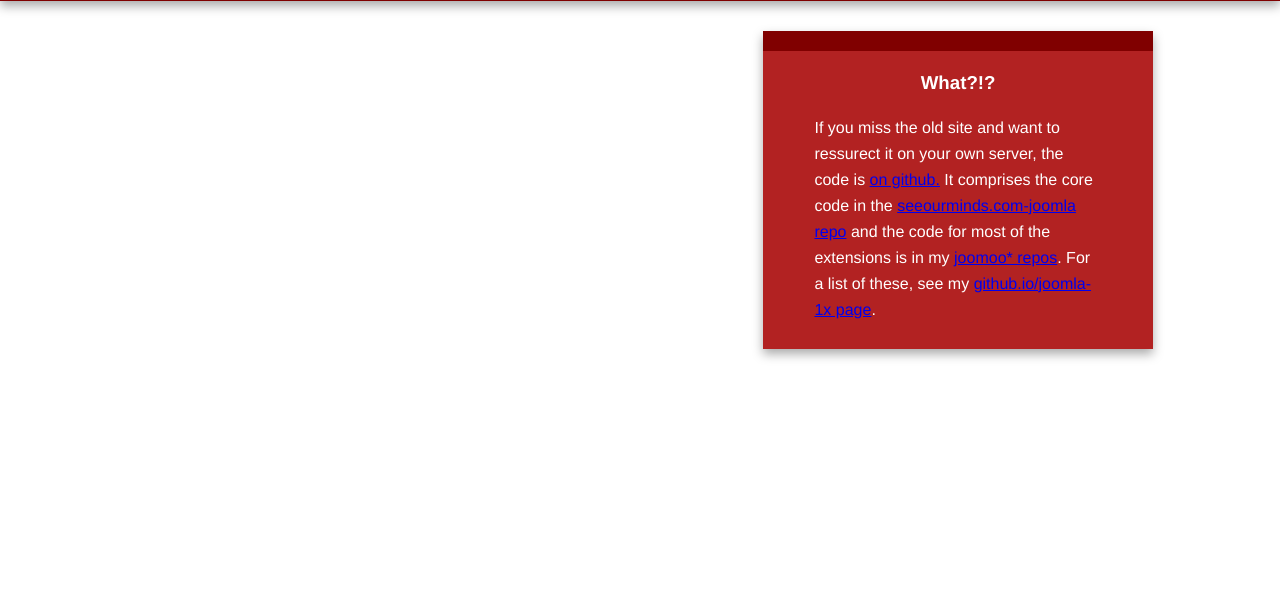
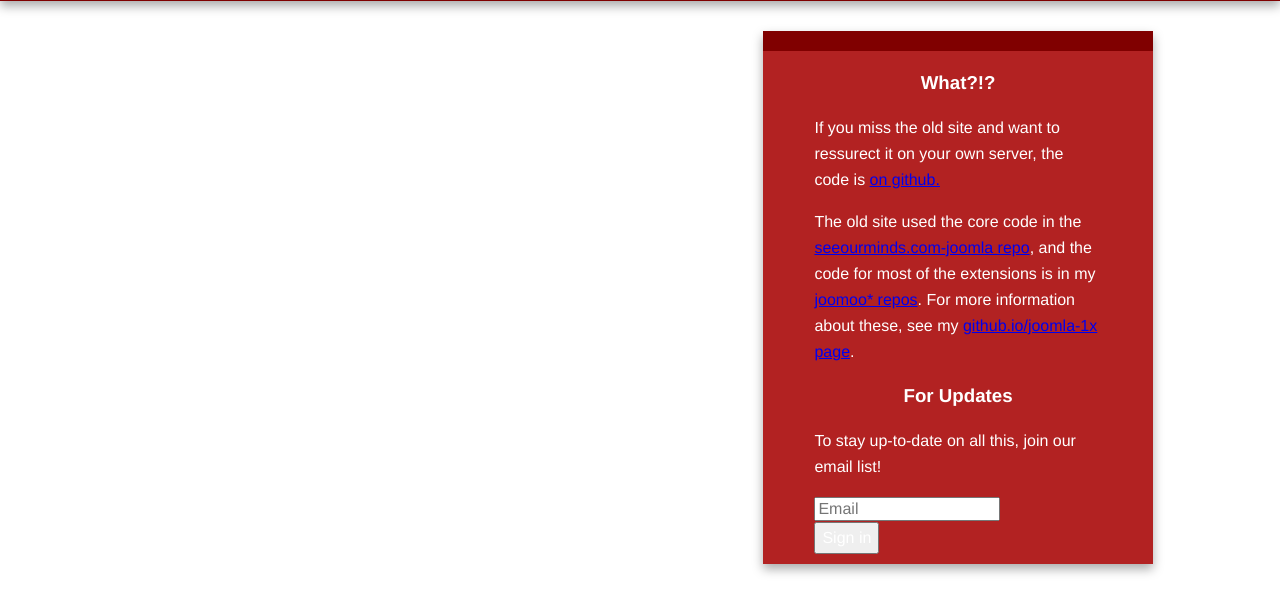
Before and after one commit to tomwhartung/seeourminds.com-bootstrap, a Django app: template Site/content/templates/content/index.html in a window 1280 px wide. Shown: the part 119-732 px from the top of the page. Run offline with Django 3.2, Linux system fonts and the light colour scheme; the template is opened without the code that fills it, so the values that code supplies are empty.

Commit message:
Added a "For Updates" section to our aside, with a form for submitting an email address to get updates.

```diff
--- a/Site/content/templates/content/index.html
+++ b/Site/content/templates/content/index.html
@@ -64,19 +64,32 @@
           If you miss the old site and want to ressurect it on your own server, the code is
           <a href="https://github.com/tomwhartung" title="My github page" target="blank">
             on github.</a>
-          It comprises the core code in the
+        </p>
+        <p>
+          The old site used the core code in the
           <a href="https://github.com/tomwhartung/seeourminds.com-joomla"
              title="The seeourminds.com-joomla repo on github" target="blank">
-            seeourminds.com-joomla repo</a>
+            seeourminds.com-joomla repo</a>,
           and the code for most of the extensions is in my
           <a href="https://github.com/tomwhartung?page=1&q=joomoo&tab=repositories&utf8=%E2%9C%93&utf8=%E2%9C%93&q=joomoo"
              title="List of my github repos with names containing 'joomoo'" target="blank">
             joomoo* repos</a>.
-          For a list of these, see my
+          For more information about these, see my
           <a href="https://tomwhartung.github.io/joomla-1x/"
              title="My github.io page about the joomla 1.x extensions I wrote" target="blank">
             github.io/joomla-1x page</a>.
         </p>
+        <h3>For Updates</h3>
+        <p>
+          To stay up-to-date on all this, join our email list!</p>
+        <!-- This code was copied from groja.com and uses bootstrap classes -->
+        <!-- So at some point we need to either add bootstrap or clean out these styles -->
+        <form class="navbar-form navbar-right" role="form">
+          <div class="form-group">
+            <input type="text" placeholder="Email" class="form-control">
+          </div>
+          <button type="submit" class="btn btn-success">Sign in</button>
+        </form>
       </aside>
     </div><!-- .main .wrapper .clearfix -->
   </div><!-- .main-container -->
```
